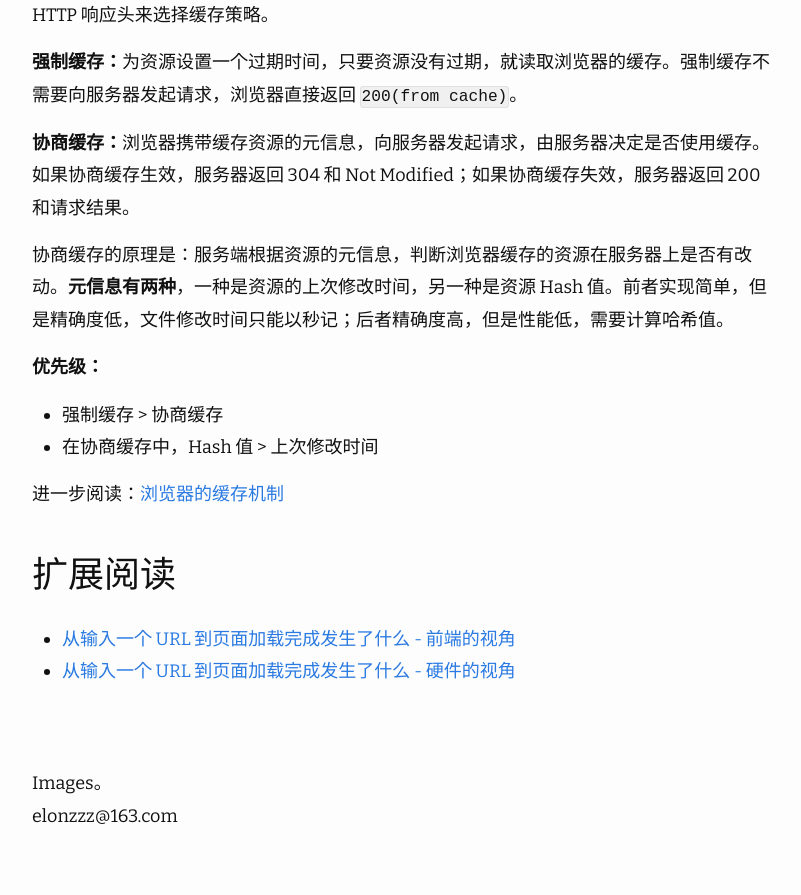
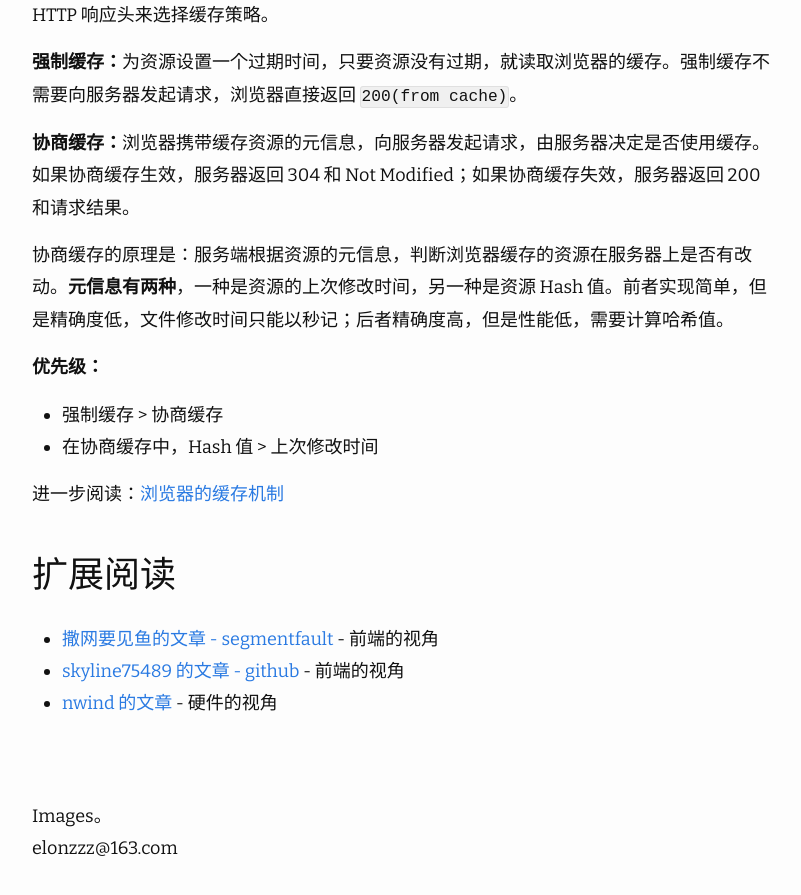
Before and after one commit to imageslr/blog, a Jekyll site: the page built from _posts/2020-02-26-what-happens-when-you-type-in-a-url.md, in a window 1280 px wide and 900 px high, scrolled down 7016 px. Shown: the top 895 px of the window, without its empty margins (238-1039 px from the left). Built offline with Jekyll 4.4.1, drawn with Linux system fonts in a browser that asks for light colours; nearby versions of some CDN libraries; comment, search, counter and statistics services are not loaded; before the commit the page ends 7883 px from its top, so only the background shows below that.

Commit message:
update post

```diff
--- a/_posts/2020-02-26-what-happens-when-you-type-in-a-url.md
+++ b/_posts/2020-02-26-what-happens-when-you-type-in-a-url.md
@@ -137,5 +137,6 @@ HTTP 2 引入了**多路复用**，允许通过同一个连接发起多个请求
 进一步阅读：[浏览器的缓存机制](mweblib://15570203750404)
 
 ## 扩展阅读
-* [从输入一个 URL 到页面加载完成发生了什么 - 前端的视角](https://segmentfault.com/a/1190000013662126)
-* [从输入一个 URL 到页面加载完成发生了什么 - 硬件的视角](http://fex.baidu.com/blog/2014/05/what-happen/)
+* [撒网要见鱼的文章 - segmentfault](https://segmentfault.com/a/1190000013662126) - 前端的视角
+* [skyline75489 的文章 - github](https://github.com/skyline75489/what-happens-when-zh_CN) - 前端的视角
+* [nwind 的文章](http://fex.baidu.com/blog/2014/05/what-happen/) - 硬件的视角
```
